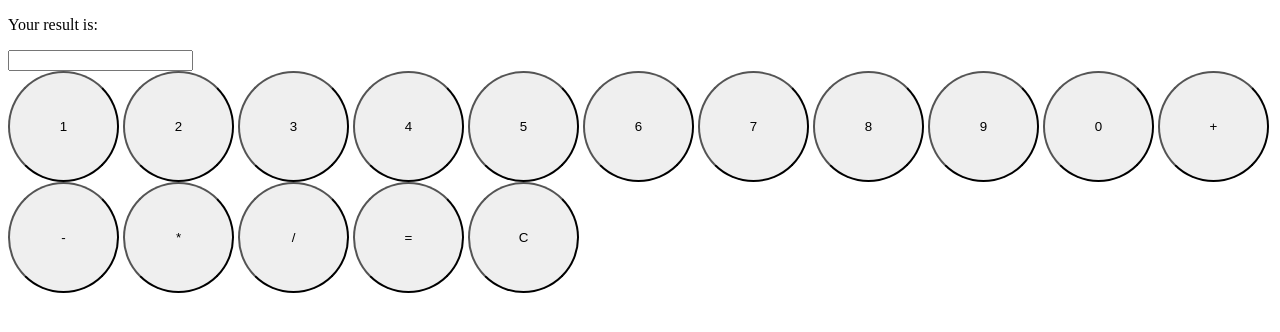
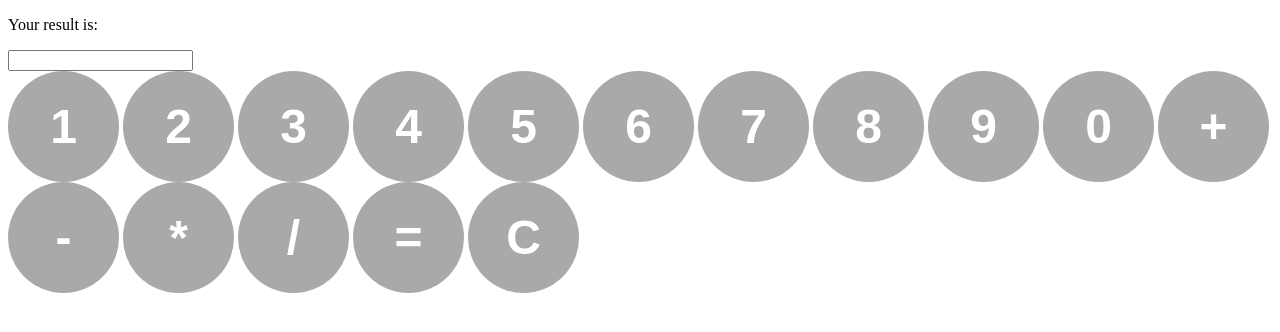
Before and after one commit to Roman20031/Entering_JS_2, a plain HTML site: page index.html in a window 1280 px wide. Drawn offline with Linux system fonts and the light colour scheme.

Commit message:
Entering_JS_2

```diff
--- a/index.html
+++ b/index.html
@@ -13,11 +13,11 @@
 
     </header>
     <body>
-        <section id="calculator">
+        <div id="calculator">
             <p>Your result is:</p>
             <input type="display">
 
-            <section id="keys">
+            <div id="keys">
                 <button onclick="appendToDisplay('1')">1</button>
                 <button onclick="appendToDisplay('2')">2</button>
                 <button onclick="appendToDisplay('3')">3</button>
@@ -35,8 +35,8 @@
                 <button onclick="calculate()">=</button>
                 <button onclick="clearDisplay()">C</button>
 
-            </section>
-        </section>
+            </div>
+        </div>
 
     </body>
     <footer>
--- a/style/style.css
+++ b/style/style.css
@@ -1,5 +1,14 @@
+#keys{
+
+}
 button{
     width: 111px;
     height: 111px;
     border-radius: 66px;
+    border: none;
+    background-color:   darkgray;
+    color: white;
+    font-size: 3rem;
+    font-weight: bold;
+    cursor: pointer;
 }
```
